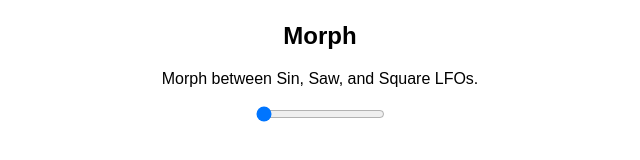
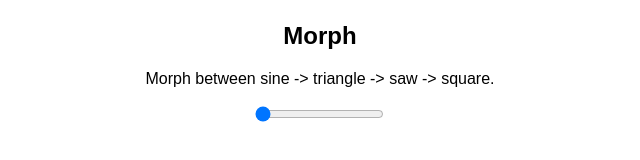
Before and after one commit to rafkhan/lowstepper, a React (Create React App) app in the folder lowstepper_wasm_demo/: page / in a window 1280 px wide. Shown: the part 546-706 px from the top of the page, without its empty margins (320-960 px from the left). Built offline with nearby package versions, Linux system fonts and the light colour scheme.

Commit message:
morph copy in react app

```diff
--- a/lowstepper_wasm_demo/src/App.tsx
+++ b/lowstepper_wasm_demo/src/App.tsx
@@ -160,13 +160,12 @@ const knobs = [
   },
   {
     name: "Morph",
-    description: "Morph between Sin, Saw, and Square LFOs.",
+    description: "Morph between sine -> triangle -> saw -> square.",
     parameter: "morph",
     inputProps: {
       step: 0.001,
       min: 0,
       max: 1,
-
     }
   }
 ];
```
